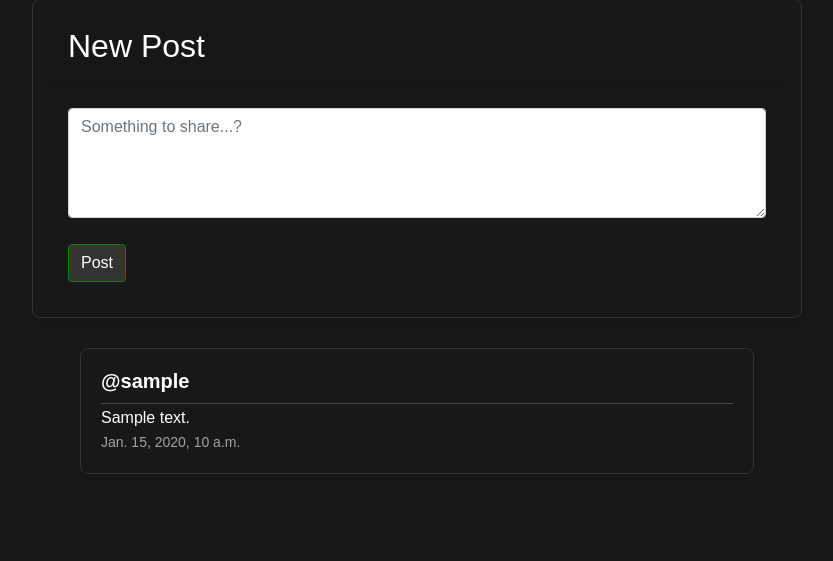
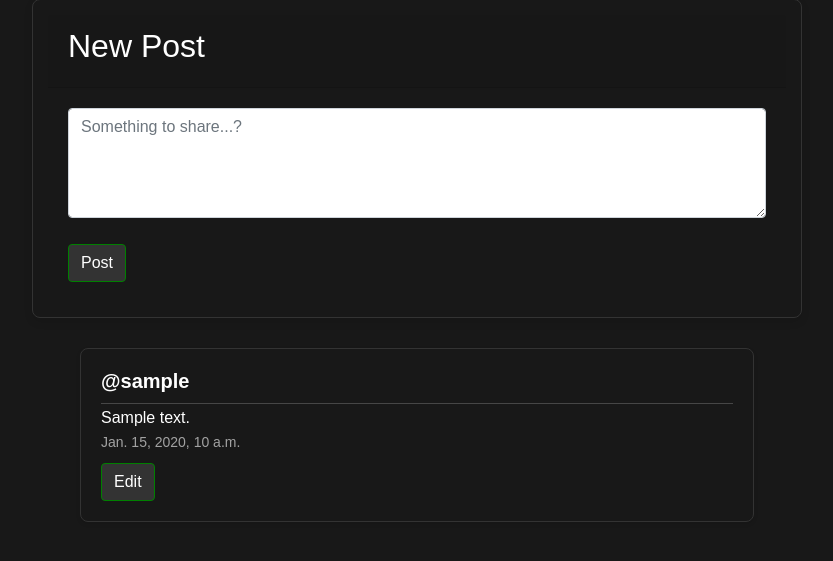
Before and after one commit to lubarrda/CS50W-Project-4-Network, a Django app: page / in a window 1280 px wide. Shown: the part 145-706 px from the top of the page, without its empty margins (223-1056 px from the left). Run offline with Django 3.2, Linux system fonts and the light colour scheme; a user stored in the database is signed in; tables that the repository leaves empty hold one stand-in row (values such as "Sample post"); some libraries are stand-ins or nearby versions.

Commit message:
editpostv2

```diff
--- a/network/templates/network/index.html
+++ b/network/templates/network/index.html
@@ -1,6 +1,12 @@
 {% extends "network/layout.html" %}
 
 {% block body %}
+    <script>
+        function submitHandler(){
+            console.log('quibole')
+        }
+    </script>
+
 <div class="container mt-4">
     <h1>All Posts</h1>
 
@@ -30,25 +36,29 @@
                 <p class="date mb-0">{{ post.date }}</p>
                 {% if user.is_authenticated %}
                     {% if user == post.user %}
-                    <div class="modal" tabindex="-1" role="dialog">
+                    <div class="d-flex">
+                        <button class="btn btn-primary" type="button" data-toggle="modal" data-target="#modal_edit_post_{{ post.id }}">Edit</button>
+                    </div>
+                    <div class="modal fade" id="modal_edit_post_{{ post.id }}" tabindex="-1" role="dialog" aria-labelledby="modal_edit_post_{{ post.id }}_label" aria-hidden="true">
                         <div class="modal-dialog" role="document">
                           <div class="modal-content">
                             <div class="modal-header">
-                              <h5 class="modal-title">Modal title</h5>
+                              <h5 class="modal-title">Edit Post</h5>
                               <button type="button" class="close" data-dismiss="modal" aria-label="Close">
                                 <span aria-hidden="true">&times;</span>
                               </button>
                             </div>
                             <div class="modal-body">
-                              <p>Modal body text goes here.</p>
+                                <textarea rows="5" id="textarea_{{ post.id }}" class="form-control" name="content">{{ post.content}}</textarea>
                             </div>
                             <div class="modal-footer">
-                              <button type="button" class="btn btn-primary">Save changes</button>
+                              <button type="button" class="btn btn-primary" onclick="submitHandler()">Save changes</button>
                               <button type="button" class="btn btn-secondary" data-dismiss="modal">Close</button>
                             </div>
                           </div>
                         </div>
-                      </div>                    {% endif %}
+                      </div>
+                    {% endif %}
                 {% endif %}
 
             </div>
--- a/network/templates/network/layout.html
+++ b/network/templates/network/layout.html
@@ -6,9 +6,9 @@
         <title>{% block title %}Social Network{% endblock %}</title>
         <link rel="stylesheet" href="https://stackpath.bootstrapcdn.com/bootstrap/4.4.1/css/bootstrap.min.css" integrity="sha384-Vkoo8x4CGsO3+Hhxv8T/Q5PaXtkKtu6ug5TOeNV6gBiFeWPGFN9MuhOf23Q9Ifjh" crossorigin="anonymous">
         <link href="{% static 'network/styles.css' %}" rel="stylesheet">
-        <script src="https://cdnjs.cloudflare.com/ajax/libs/jquery/3.7.0/jquery.min.js" integrity="sha512-3gJwYpMe3QewGELv8k/BX9vcqhryRdzRMxVfq6ngyWXwo03GFEzjsUm8Q7RZcHPHksttq7/GFoxjCVUjkjvPdw==" crossorigin="anonymous" referrerpolicy="no-referrer"></script>
-        <script src="https://cdn.jsdelivr.net/npm/@popperjs/core@2.11.8/dist/umd/popper.min.js" integrity="sha384-I7E8VVD/ismYTF4hNIPjVp/Zjvgyol6VFvRkX/vR+Vc4jQkC+hVqc2pM8ODewa9r" crossorigin="anonymous"></script>
-        <script src="https://cdn.jsdelivr.net/npm/bootstrap@5.3.1/dist/js/bootstrap.min.js" integrity="sha384-Rx+T1VzGupg4BHQYs2gCW9It+akI2MM/mndMCy36UVfodzcJcF0GGLxZIzObiEfa" crossorigin="anonymous"></script>
+        <script src="https://code.jquery.com/jquery-3.2.1.slim.min.js" integrity="sha384-KJ3o2DKtIkvYIK3UENzmM7KCkRr/rE9/Qpg6aAZGJwFDMVNA/GpGFF93hXpG5KkN" crossorigin="anonymous"></script>
+        <script src="https://cdn.jsdelivr.net/npm/popper.js@1.12.9/dist/umd/popper.min.js" integrity="sha384-ApNbgh9B+Y1QKtv3Rn7W3mgPxhU9K/ScQsAP7hUibX39j7fakFPskvXusvfa0b4Q" crossorigin="anonymous"></script>
+        <script src="https://cdn.jsdelivr.net/npm/bootstrap@4.0.0/dist/js/bootstrap.min.js" integrity="sha384-JZR6Spejh4U02d8jOt6vLEHfe/JQGiRRSQQxSfFWpi1MquVdAyjUar5+76PVCmYl" crossorigin="anonymous"></script>
     </head>
     <body>
 
--- a/network/urls.py
+++ b/network/urls.py
@@ -16,4 +16,5 @@ urlpatterns = [
 
 
 
+
 ]
--- a/network/views.py
+++ b/network/views.py
@@ -129,7 +129,6 @@ def register(request):
         username = request.POST["username"]
         email = request.POST["email"]
 
-        # Ensure password matches confirmation
         password = request.POST["password"]
         confirmation = request.POST["confirmation"]
         if password != confirmation:
@@ -137,7 +136,6 @@ def register(request):
                 "message": "Passwords must match."
             })
 
-        # Attempt to create new user
         try:
             user = User.objects.create_user(username, email, password)
             user.save()
```
